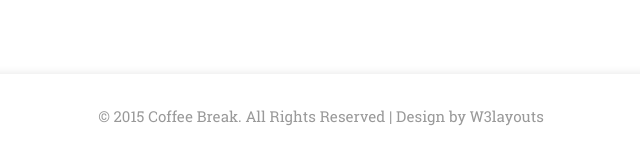
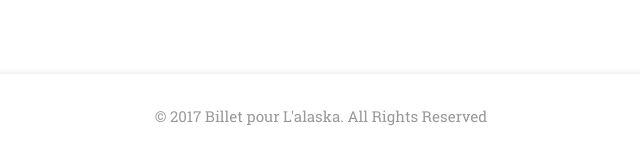
Before and after one commit to Lilouoz/projet_3, a PHP site: page / in a window 1280 px wide. Shown: the part 3284-3443 px from the top of the page, without its empty margins (319-959 px from the left). Run offline with PHP 8.4, Linux system fonts and the light colour scheme; data that the repository does not hold is empty.

Commit message:
include footer
creation d’un include footer

```diff
--- /dev/null
+++ b/footer.php
@@ -0,0 +1,9 @@
+<!--footer-starts-->
+<div class="footer">
+	<div class="container">
+		<div class="footer-text">
+			<p>© 2017 Billet pour L'alaska. All Rights Reserved </p>
+		</div>
+	</div>
+</div>
+<!--footer-end-->
--- a/index.php
+++ b/index.php
@@ -246,15 +246,9 @@ $touslesbillets[]=$unarticle;
 							</div>
 						</div>
 						<!--slide-end-->
-						<!--footer-starts-->
-						<div class="footer">
-							<div class="container">
-								<div class="footer-text">
-									<p>© 2015 Coffee Break. All Rights Reserved | Design by <a href="http://w3layouts.com/" target="_blank">W3layouts</a> </p>
-								</div>
-							</div>
-						</div>
-						<!--footer-end-->
+						<?php include_once("footer.php"); ?>
+
+
 							<!-- all script -->
 
 							<script type="text/javascript">
```
Lines whose indentation alone changed are shown as unchanged.
